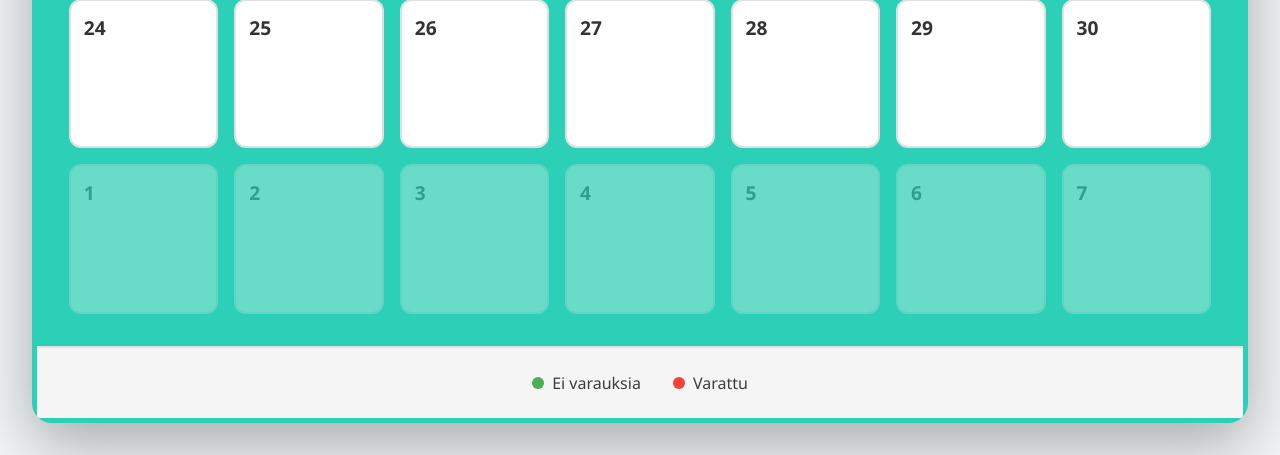
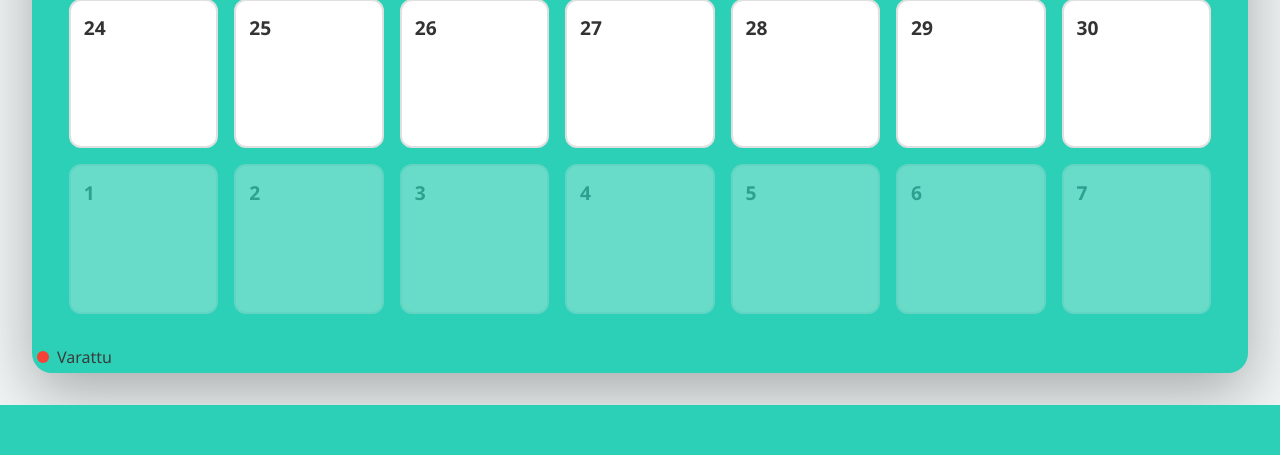
Before and after one commit to VisualPlate/luokkavaraus, a PHP site: page /luokkavaraus/pages/reservate.php?classId=1 in a window 1280 px wide. Shown: the part 1043-1498 px from the top of the page. After the commit the page ends 1448 px from the top, so only its background shows below. Run offline with PHP 8.4, Linux system fonts and the light colour scheme; a user stored in the database is signed in; data comes from the database, SQL or seed files in the repository.

Commit message:
dokumentaatiota

```diff
--- a/frontend/pages/reservate.css
+++ b/frontend/pages/reservate.css
@@ -235,9 +235,6 @@
             border-radius: 50%;
         }
 
-        .booking-dot.available {
-            background: #4caf50;
-        }
 
         .booking-dot.booked {
             background: #f44336;
@@ -272,10 +269,6 @@
             width: 12px;
             height: 12px;
             border-radius: 50%;
-        }
-
-        .legend-color.available {
-            background: #4caf50;
         }
 
         .legend-color.booked {
@@ -385,7 +378,7 @@
 }
 
 .submit-btn:hover {
-    background: #45a049;
+    background: var(--bg-btn-main);
     transform: translateY(-2px);
 }
 
--- a/frontend/pages/reservate.php
+++ b/frontend/pages/reservate.php
@@ -122,12 +122,6 @@ foreach ($varaukset as $varaus) {
                 ?>
             </div>
         </div>
-
-        <div class="legend">
-            <div class="legend-item">
-                <div class="legend-color available"></div>
-                <span>Ei varauksia</span>
-            </div>
             <div class="legend-item">
                 <div class="legend-color booked"></div>
                 <span>Varattu</span>
@@ -174,8 +168,6 @@ foreach ($varaukset as $varaus) {
                         </div>
                     `;
                 });
-            } else {
-                html += '<p class="no-reservations">Ei varauksia tälle päivälle</p>';
             }
 
             html += '</div>';
```
Also changed, not shown: 2 other files.
